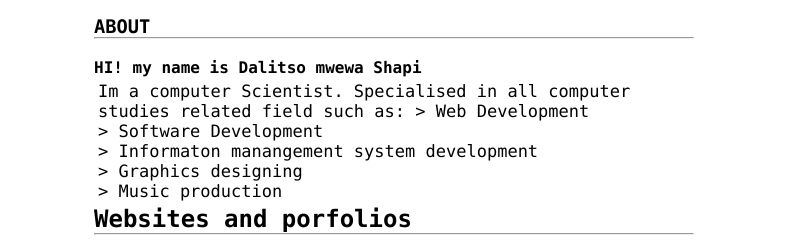
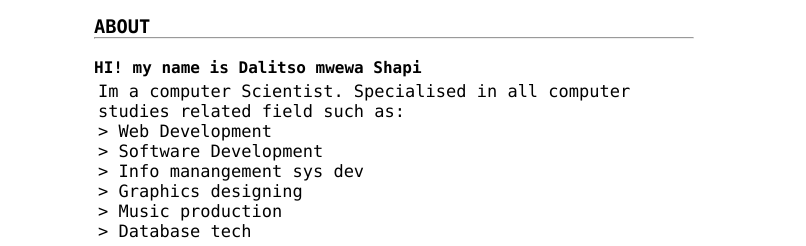
Before and after one commit to Dalitso92/Dalitsoshapi, a plain HTML site: page index.html in a window 1280 px wide. Shown: the part 249-495 px from the top of the page, 474-1280 px from the left. Drawn offline with Linux system fonts and the light colour scheme.

Commit message:
Update index.html

```diff
--- a/index.html
+++ b/index.html
@@ -70,16 +70,18 @@
 					Im a computer Scientist.
 						Specialised in all computer studies related field
 						such as:
-
+						<br>
 							> Web Development
 						<br>
 							> Software Development
 						<br>
-							> Informaton manangement system development
+							> Info manangement sys dev
 						<br>
 							> Graphics designing
 						<br>
 							> Music production
+						<br>
+						    > Database tech
 
 					</p>
 
```
